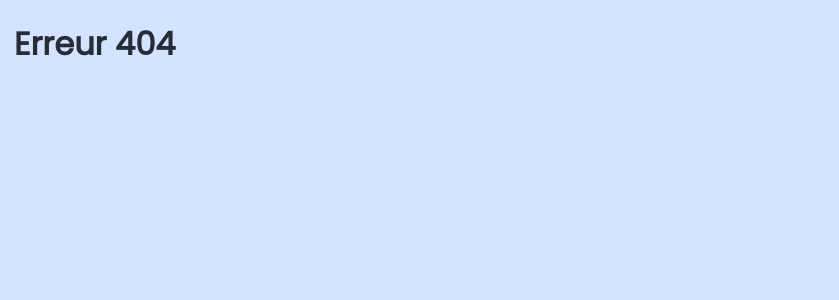
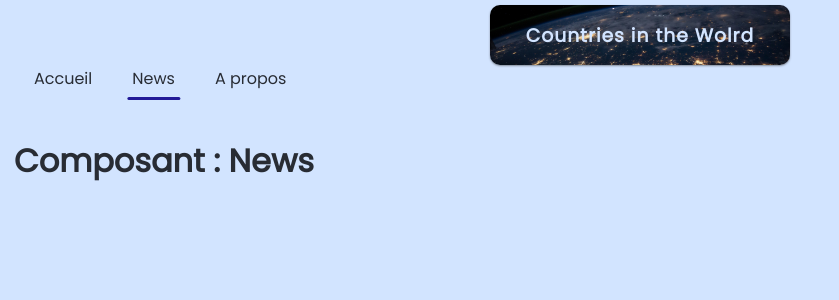
Before and after one commit to wahoostik/country-react, a React (Create React App) app: page /news in a window 1280 px wide. Shown: the top 300 px of the page, without its empty margins (0-839 px from the left). Built offline with nearby package versions, Linux system fonts and the light colour scheme.

Commit message:
add page news

```diff
--- a/src/components/App.js
+++ b/src/components/App.js
@@ -1,6 +1,7 @@
 import Home from '../pages/Home';
 import NotFound from '../pages/NotFound';
 import About from '../pages/About';
+import News from '../pages/News';
 import { Switch, Route } from 'react-router-dom';
 
 function App() {
@@ -8,6 +9,7 @@ function App() {
     <Switch>
       <Route path="/" exact component={Home} />
       <Route path="/a-propos" exact component={About} />
+      <Route path="/news" exact component={News} />
       <Route component={NotFound} />
     </Switch>
   );
--- a/src/components/Countries.js
+++ b/src/components/Countries.js
@@ -58,7 +58,7 @@ return (
     <ul className='countries-list'>
       {data
         .filter((country) => country.region.includes(selectedRadio))
-        // réduire le nombre de pays avec l'input range
+        // réduire ou augmenter le nombre de pays avec l'input range
         .sort((a, b) => b.population - a.population)
         .filter((country, index) => index < rangeValue)
         .map((country) => (
--- a/src/components/Navigation.js
+++ b/src/components/Navigation.js
@@ -7,7 +7,10 @@ const Navigation = () => (
     <NavLink exact to="/" activeClassName="nav-active">
         Accueil
     </NavLink>
-    <NavLink exact to="a-propos" activeClassName="nav-active">
+    <NavLink exact to="/news" activeClassName="nav-active">
+        News
+    </NavLink>
+    <NavLink exact to="/a-propos" activeClassName="nav-active">
         A propos
     </NavLink>
 </div>
--- /dev/null
+++ b/src/pages/News.js
@@ -0,0 +1,13 @@
+import Logo from "../components/Logo";
+import Navigation from "../components/Navigation";
+
+const News = () => (
+<div className='news-container'>
+    <Navigation />
+    <Logo />
+        <h1>Composant : News</h1>
+</div>
+);
+
+// == Export
+export default News;
```
